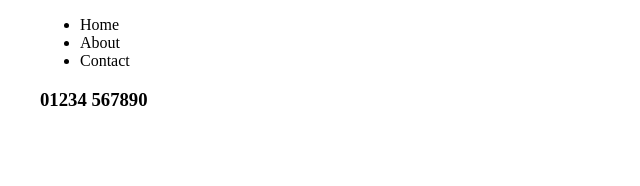
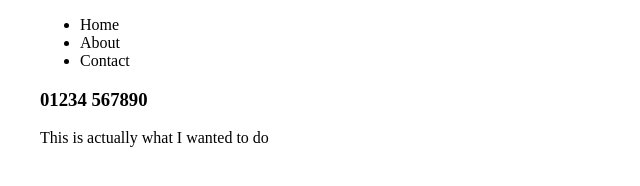
Before and after one commit to 5pence/gittestthing, a plain HTML site: page index.html in a window 1280 px wide. Shown: the whole page, without its empty margins (0-640 px from the left). Drawn offline with Linux system fonts and the light colour scheme.

Commit message:
Fix the paragraph on index page

```diff
--- a/index.html
+++ b/index.html
@@ -18,6 +18,7 @@
             </nav>
             <h3 class="telephone">01234 567890</h3>
         </header>
+        <p>This is actually what I wanted to do</p>
     </div>
 </body>
 </html>
```
